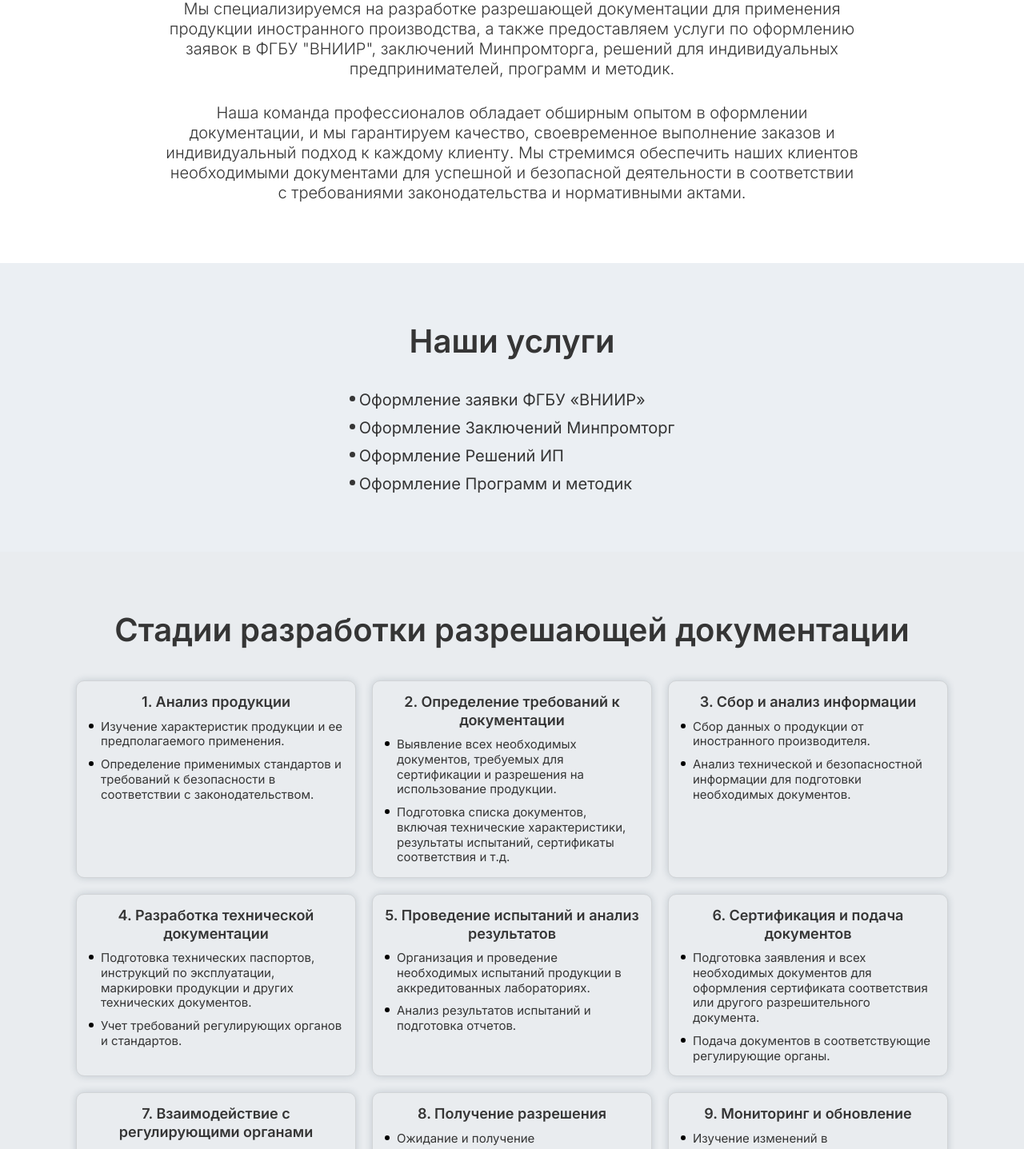
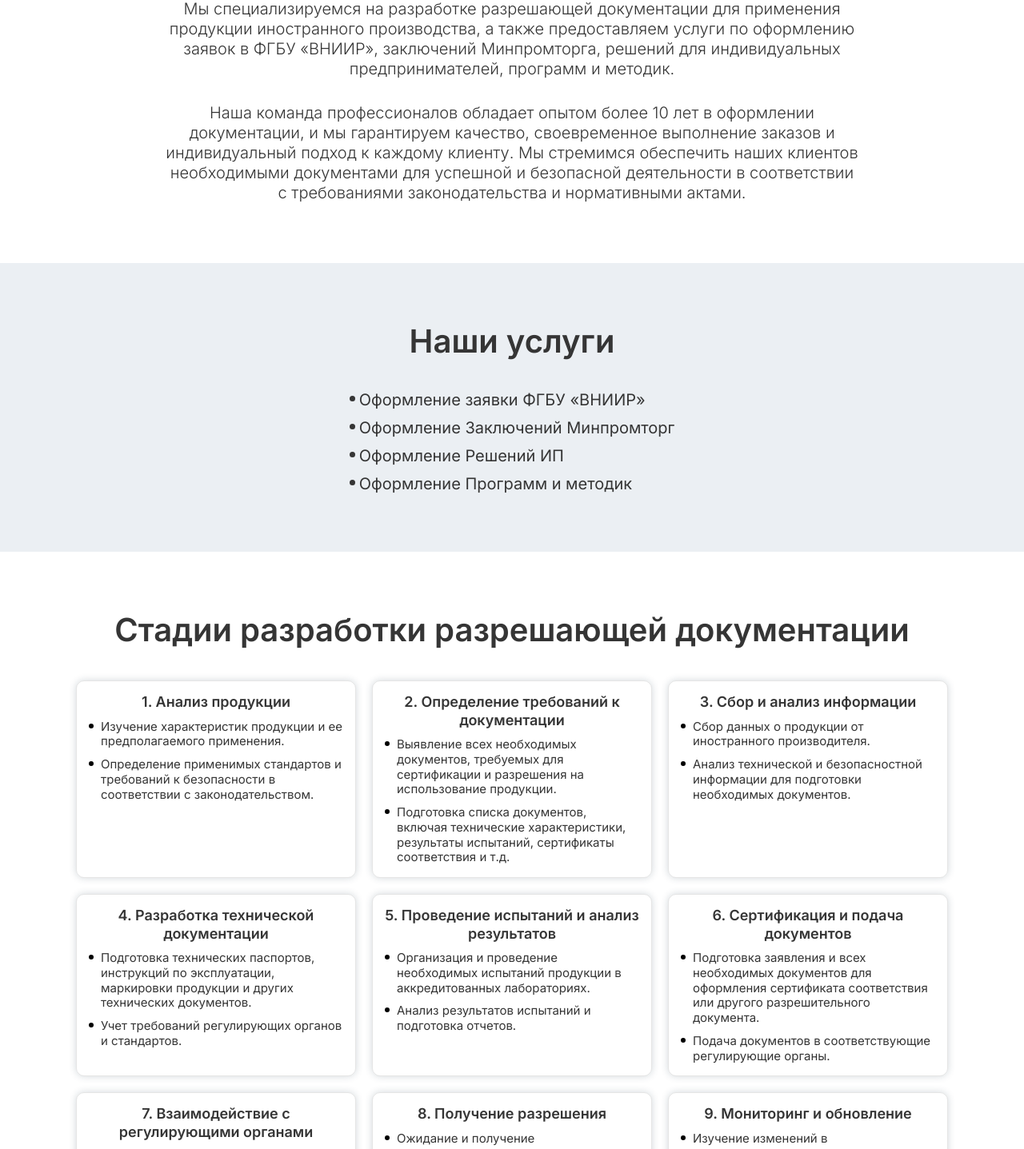
Before and after one commit to FreightDH/permitting-documentation, a React (Vite) app in the folder permitting-documentation/: page / in a window 1280 px wide. Shown: the part 956-2393 px from the top of the page at 80% size. Built offline with nearby package versions, Linux system fonts and the light colour scheme.

Commit message:
refactor: some sections styles

```diff
--- a/permitting-documentation/src/components/Stage/Stage.module.scss
+++ b/permitting-documentation/src/components/Stage/Stage.module.scss
@@ -21,6 +21,7 @@
 
   &__text {
     padding: 0px 0px 0px 15px;
+    @include adaptiveValue('padding-left', 15, 12);
     position: relative;
 
     font-size: 15px;
--- a/permitting-documentation/src/sections/Description/Description.jsx
+++ b/permitting-documentation/src/sections/Description/Description.jsx
@@ -11,14 +11,14 @@ const Description = () => {
           </p>
           <p className={cl.description__text}>
             Мы специализируемся на разработке разрешающей документации для применения продукции иностранного
-            производства, а также предоставляем услуги по оформлению заявок в ФГБУ {'"ВНИИР"'}, заключений
+            производства, а также предоставляем услуги по оформлению заявок в ФГБУ «ВНИИР», заключений
             Минпромторга, решений для индивидуальных предпринимателей, программ и методик.
           </p>
           <p className={cl.description__text}>
-            Наша команда профессионалов обладает обширным опытом в оформлении документации, и мы гарантируем
-            качество, своевременное выполнение заказов и индивидуальный подход к каждому клиенту. Мы стремимся
-            обеспечить наших клиентов необходимыми документами для успешной и безопасной деятельности в
-            соответствии с требованиями законодательства и нормативными актами.
+            Наша команда профессионалов обладает опытом более 10 лет в оформлении документации, и мы
+            гарантируем качество, своевременное выполнение заказов и индивидуальный подход к каждому клиенту.
+            Мы стремимся обеспечить наших клиентов необходимыми документами для успешной и безопасной
+            деятельности в соответствии с требованиями законодательства и нормативными актами.
           </p>
         </div>
       </div>
--- a/permitting-documentation/src/sections/Stages/Stages.module.scss
+++ b/permitting-documentation/src/sections/Stages/Stages.module.scss
@@ -1,7 +1,7 @@
 @import 'styles';
 
 .stages {
-  background-color: #e9ecef;
+  background-color: #fff;
 
   &__container {
     max-width: 1100px !important;
--- a/permitting-documentation/src/styles/index.scss
+++ b/permitting-documentation/src/styles/index.scss
@@ -107,8 +107,8 @@ main {
 
   section {
     padding: 75px 0;
-    @include adaptiveValue('padding-top', 75, 50);
-    @include adaptiveValue('padding-bottom', 75, 50);
+    @include adaptiveValue('padding-top', 75, 40);
+    @include adaptiveValue('padding-bottom', 75, 40);
   }
 }
 //</ОБОЛОЧКА>
```
